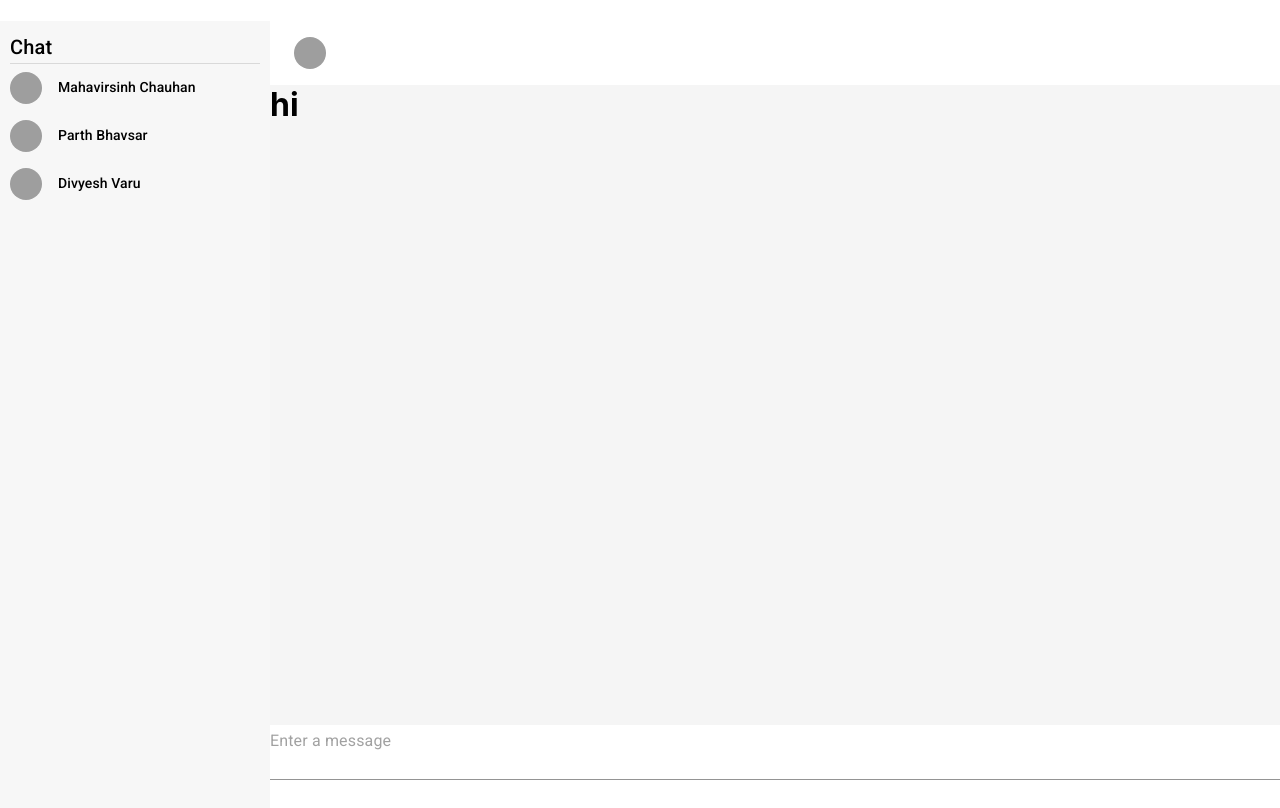
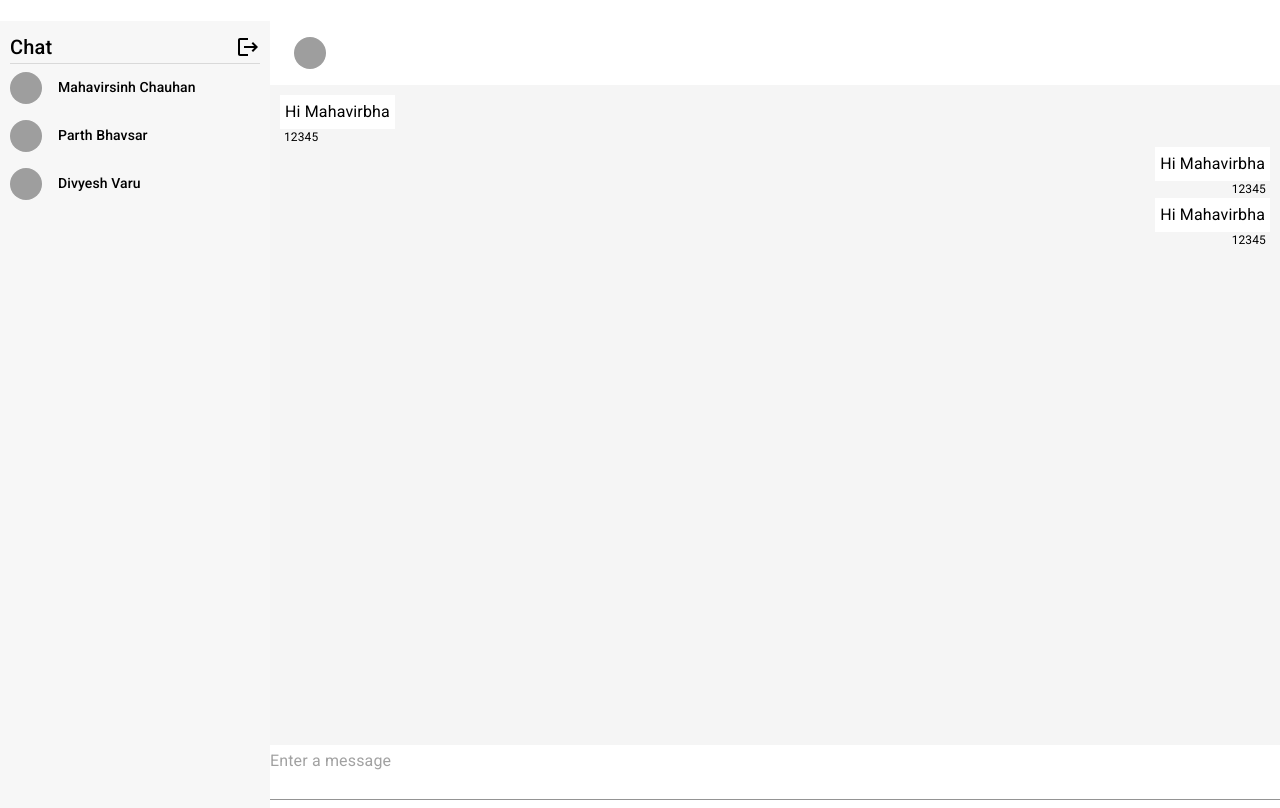
Before and after one commit to mahavirbha/chatapp, a React (Create React App) app in the folder client/: page /1/1 in a window 1280 px wide. Shown: the top 808 px of the page. Built offline with nearby package versions, Linux system fonts and the light colour scheme; grey boxes are pictures that could not be loaded.

Commit message:
UI updateed

```diff
--- a/client/src/components/ChatScreen.js
+++ b/client/src/components/ChatScreen.js
@@ -9,6 +9,7 @@ import {
 import { height } from "@mui/system";
 import React from "react";
 import { useParams } from "react-router-dom";
+import MessageCard from "./MessageCard";
 
 function ChatScreen() {
   const { id, name } = useParams();
@@ -23,8 +24,25 @@ function ChatScreen() {
           <Typography variant="h6">{name}</Typography>
         </Toolbar>
       </AppBar>
-      <Box sx={{ backgroundColor: "#f5f5f5", height: "80vh" }}>hi</Box>
-      <TextField placeholder="Enter a message" variant="standard" fullWidth multiline rows={2} />
+      <Box
+        sx={{
+          backgroundColor: "#f5f5f5",
+          height: "80vh",
+          padding: "10px",
+          overflowY: "auto",
+        }}
+      >
+        <MessageCard text="Hi Mahavirbha" date="12345" direction="start" />
+        <MessageCard text="Hi Mahavirbha" date="12345" direction="end" />
+        <MessageCard text="Hi Mahavirbha" date="12345" direction="end" />
+      </Box>
+      <TextField
+        placeholder="Enter a message"
+        variant="standard"
+        fullWidth
+        multiline
+        rows={2}
+      />
     </Box>
   );
 }
--- /dev/null
+++ b/client/src/components/MessageCard.js
@@ -0,0 +1,30 @@
+import { Box, Typography } from "@mui/material";
+import React from "react";
+
+function MessageCard({ text, date, direction }) {
+  return (
+    <Box sx={{ display: "flex", justifyContent: direction }}>
+      <Box>
+        <Typography
+          sx={{ backgroundColor: "#fff", padding: "5px" }}
+          variant="body1"
+        >
+          {text}
+        </Typography>
+        <Typography
+          variant="body2"
+          sx={{
+            fontSize: "12px",
+            display: "flex",
+            justifyContent: direction,
+            px: "4px",
+          }}
+        >
+          {date}
+        </Typography>
+      </Box>
+    </Box>
+  );
+}
+
+export default MessageCard;
--- a/client/src/components/Sidebar.js
+++ b/client/src/components/Sidebar.js
@@ -1,6 +1,7 @@
-import { Box, Divider, Typography } from "@mui/material";
+import { Box, Divider, Stack, Typography } from "@mui/material";
 import React from "react";
 import UserCard from "./UserCard";
+import LogoutIcon from '@mui/icons-material/Logout';
 
 function Sidebar() {
   const users = [
@@ -18,7 +19,11 @@ function Sidebar() {
         padding: "10px",
       }}
     >
+      <Stack direction='row' sx={{display:"flex", alignItems:"center", justifyContent:"space-between"}}>
+
       <Typography variant="h6">Chat</Typography>
+      <LogoutIcon/>
+      </Stack>
       <Divider />
       {users.map((item, index) => {
         return <UserCard key={item.id} item={item} />;
```
